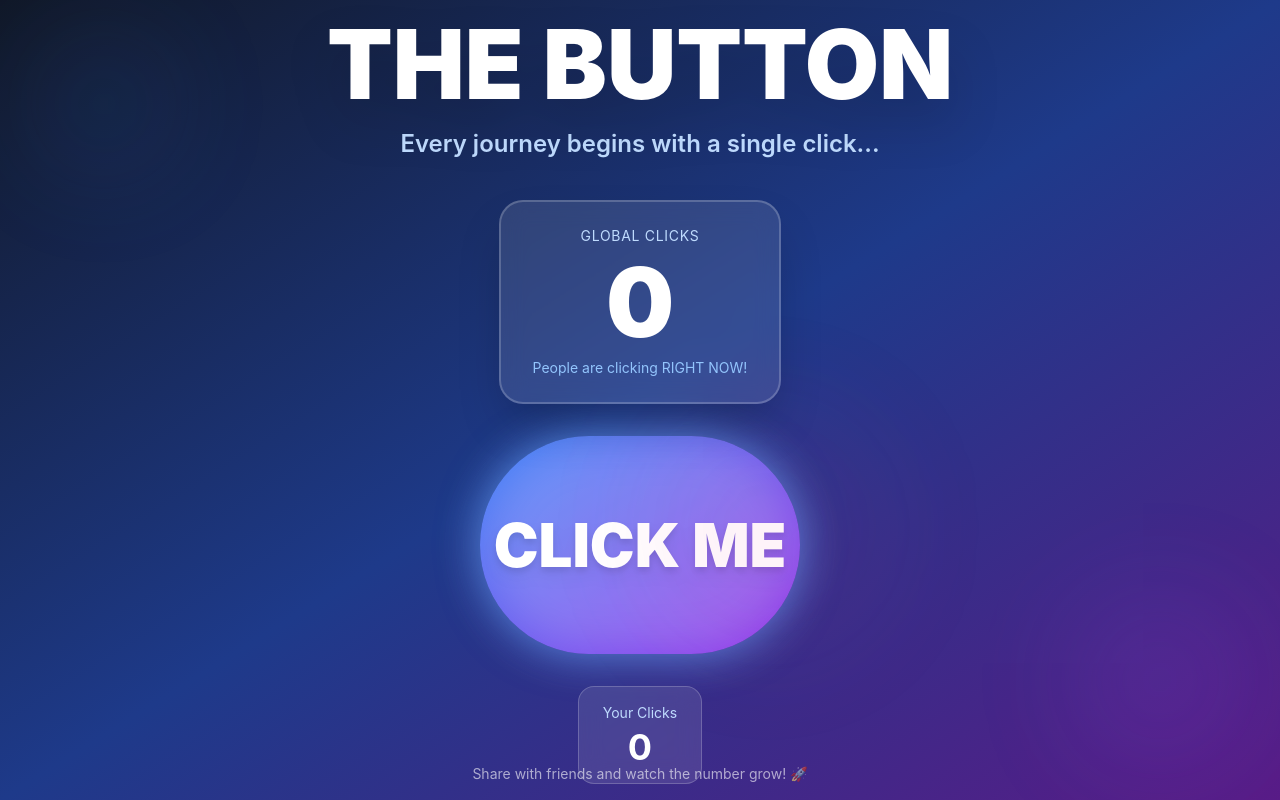
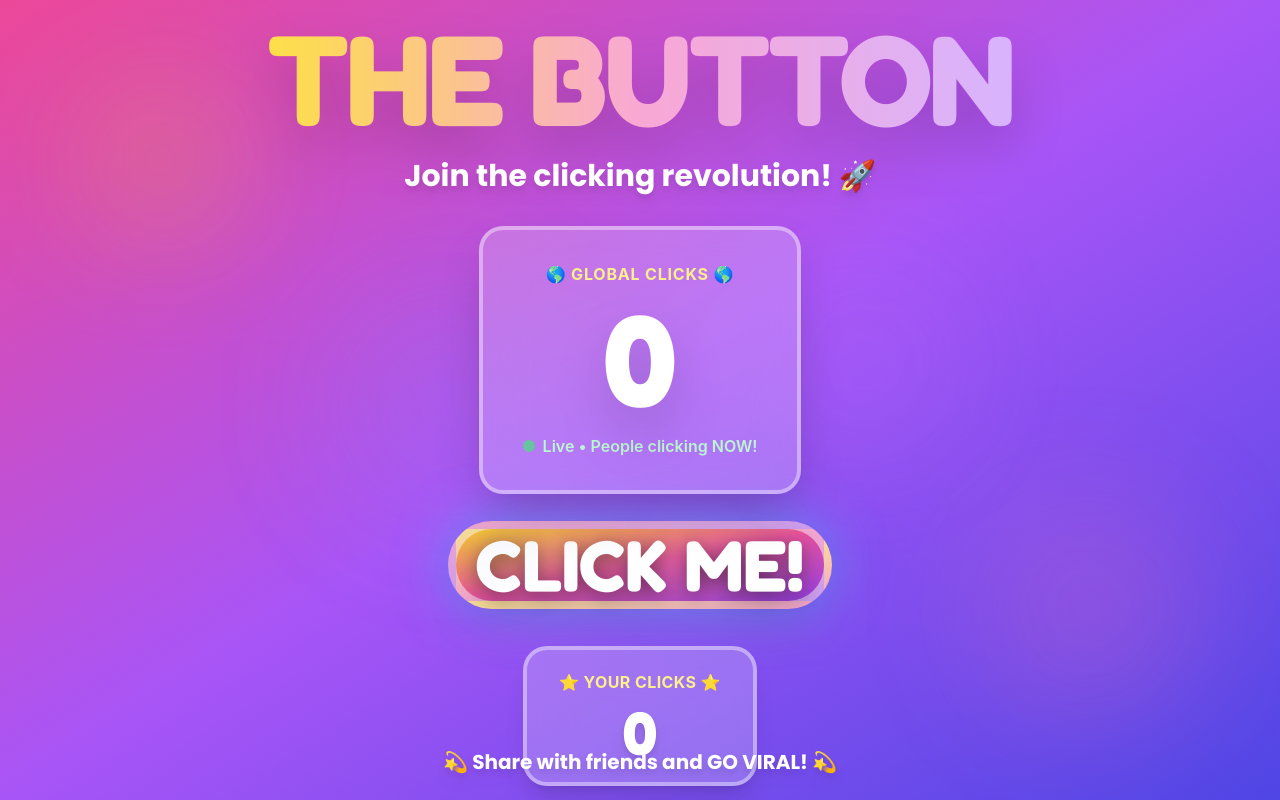
Before and after one commit to tihmeh/the-button, a React (Vite) app: page / in a window 1280 px wide. Built offline with nearby package versions, Linux system fonts and the light colour scheme.

Commit message:
Update App.jsx

```diff
--- a/src/App.jsx
+++ b/src/App.jsx
@@ -66,7 +66,7 @@ const ViralClicker = () => {
   };
 
   const createConfetti = (count) => {
-    const colors = ['#FF6B6B', '#4ECDC4', '#45B7D1', '#FFA07A', '#98D8C8', '#F7DC6F', '#E74C3C', '#3498DB'];
+    const colors = ['#FF6B9D', '#C44569', '#FFA07A', '#FFD93D', '#6BCF7F', '#4ECDC4', '#45B7D1', '#A29BFE', '#FD79A8'];
 
     for (let i = 0; i < count; i++) {
       const confetti = document.createElement('div');
@@ -76,6 +76,7 @@ const ViralClicker = () => {
       confetti.style.animationDelay = Math.random() * 0.3 + 's';
       confetti.style.width = Math.random() * 10 + 5 + 'px';
       confetti.style.height = Math.random() * 10 + 5 + 'px';
+      confetti.style.borderRadius = Math.random() > 0.5 ? '50%' : '0';
       document.body.appendChild(confetti);
 
       setTimeout(() => confetti.remove(), 3000);
@@ -84,19 +85,20 @@ const ViralClicker = () => {
 
   const createClickEffect = (e) => {
     const effect = document.createElement('div');
-    effect.className = 'fixed pointer-events-none text-4xl font-bold z-50';
+    effect.className = 'fixed pointer-events-none text-5xl font-black z-50';
     effect.style.left = e.clientX + 'px';
     effect.style.top = e.clientY + 'px';
     effect.style.transform = 'translate(-50%, -50%)';
     effect.textContent = '+1';
-    effect.style.color = '#60A5FA';
+    effect.style.color = '#FFD93D';
+    effect.style.textShadow = '0 0 20px rgba(255, 217, 61, 0.8)';
     effect.style.animation = 'float-up 1s ease-out forwards';
 
     const style = document.createElement('style');
     style.textContent = `
       @keyframes float-up {
         0% { opacity: 1; transform: translate(-50%, -50%) scale(1); }
-        100% { opacity: 0; transform: translate(-50%, -150%) scale(1.5); }
+        100% { opacity: 0; transform: translate(-50%, -150%) scale(1.8); }
       }
     `;
     document.head.appendChild(style);
@@ -115,70 +117,86 @@ const ViralClicker = () => {
   };
 
   const getMotivationalText = () => {
-    if (totalClicks < 10) return "Every journey begins with a single click...";
-    if (totalClicks < 100) return "You're on fire! Keep going!";
-    if (totalClicks < 1000) return "The world is clicking together!";
-    if (totalClicks < 10000) return "This is getting MASSIVE!";
-    return "LEGENDARY STATUS ACHIEVED!";
+    if (totalClicks < 10) return "Join the clicking revolution! 🚀";
+    if (totalClicks < 100) return "You're unstoppable! Keep clicking! 💪";
+    if (totalClicks < 1000) return "The world is watching! Don't stop! 🌍";
+    if (totalClicks < 10000) return "VIRAL ALERT! This is insane! 🔥";
+    return "INTERNET LEGEND! You're making history! ⚡";
   };
 
   return (
-    <div className="w-full h-screen bg-gradient-to-br from-gray-900 via-blue-900 to-purple-900 flex flex-col items-center justify-center p-4 overflow-hidden relative">
+    <div className="w-full h-screen bg-gradient-to-br from-pink-500 via-purple-500 to-indigo-600 flex flex-col items-center justify-center p-4 overflow-hidden relative">
 
       {milestone && (
-        <div className="fixed top-20 left-1/2 transform -translate-x-1/2 bg-yellow-500 text-black px-8 py-4 rounded-full text-2xl font-bold animate-bounce z-50 shadow-2xl">
+        <div className="fixed top-20 left-1/2 transform -translate-x-1/2 bg-gradient-to-r from-yellow-400 to-orange-500 text-white px-8 py-4 rounded-full text-2xl md:text-3xl font-black animate-bounce z-50 shadow-2xl border-4 border-white">
           🎉 {formatNumber(milestone)} CLICKS! 🎉
         </div>
       )}
 
-      <div className="text-center mb-8 z-10">
-        <h1 className="text-6xl md:text-8xl font-black text-white mb-4 drop-shadow-2xl">
+      <div className="text-center mb-6 z-10">
+        <h1 className="text-7xl md:text-9xl font-black text-transparent bg-clip-text bg-gradient-to-r from-yellow-300 via-pink-300 to-purple-300 mb-4 drop-shadow-2xl" style={{ fontFamily: "'Fredoka', 'Poppins', sans-serif", letterSpacing: '-0.02em' }}>
           THE BUTTON
         </h1>
-        <p className="text-xl md:text-2xl text-blue-200 font-semibold mb-2">
+        <p className="text-xl md:text-3xl text-white font-bold mb-2 drop-shadow-lg" style={{ fontFamily: "'Poppins', sans-serif" }}>
           {getMotivationalText()}
         </p>
       </div>
 
       <div className="mb-8 text-center z-10">
-        <div className="bg-white/10 backdrop-blur-md rounded-3xl px-8 py-6 border-2 border-white/20 shadow-2xl">
-          <p className="text-sm text-blue-200 uppercase tracking-wider mb-2">Global Clicks</p>
-          <p className="text-6xl md:text-8xl font-black text-white">
+        <div className="bg-white/20 backdrop-blur-xl rounded-3xl px-10 py-8 border-4 border-white/40 shadow-2xl">
+          <p className="text-sm md:text-base text-yellow-200 uppercase tracking-wider mb-2 font-bold">🌎 Global Clicks 🌎</p>
+          <p className="text-7xl md:text-9xl font-black text-white drop-shadow-2xl" style={{ fontFamily: "'Fredoka', sans-serif" }}>
             {formatNumber(totalClicks)}
           </p>
-          <p className="text-sm text-blue-300 mt-2">People are clicking RIGHT NOW!</p>
+          <div className="mt-3 flex items-center justify-center gap-2">
+            <div className="w-3 h-3 bg-green-400 rounded-full animate-pulse"></div>
+            <p className="text-sm md:text-base text-green-200 font-semibold">Live • People clicking NOW!</p>
+          </div>
         </div>
       </div>
 
       <button
         onClick={handleClick}
-        className={`relative w-64 h-64 md:w-80 md:h-80 rounded-full bg-gradient-to-br from-blue-500 to-purple-600 hover:from-blue-600 hover:to-purple-700 active:scale-95 transition-all duration-150 shadow-2xl pulse-glow float-animation ${showRipple ? 'ripple-effect' : ''}`}
+        className={`relative w-72 h-72 md:w-96 md:h-96 rounded-full bg-gradient-to-br from-yellow-400 via-pink-500 to-purple-600 hover:from-yellow-300 hover:via-pink-400 hover:to-purple-500 active:scale-90 transition-all duration-200 shadow-2xl border-8 border-white/50 ${showRipple ? 'ripple-effect' : ''}`}
+        style={{
+          boxShadow: '0 0 60px rgba(255, 255, 255, 0.5), 0 0 120px rgba(255, 105, 180, 0.4)',
+          animation: 'pulse-glow 1.5s ease-in-out infinite, float 3s ease-in-out infinite'
+        }}
       >
-        <div className="absolute inset-0 rounded-full bg-white/20 blur-xl"></div>
-        <span className="relative text-5xl md:text-6xl font-black text-white drop-shadow-lg">
-          CLICK ME
+        <div className="absolute inset-0 rounded-full bg-white/30 blur-2xl animate-pulse"></div>
+        <span className="relative text-5xl md:text-7xl font-black text-white drop-shadow-2xl" style={{ fontFamily: "'Fredoka', sans-serif", textShadow: '0 4px 20px rgba(0,0,0,0.5)' }}>
+          CLICK ME!
         </span>
       </button>
 
       <div className="mt-8 text-center z-10">
-        <div className="bg-white/10 backdrop-blur-md rounded-2xl px-6 py-4 border border-white/20">
-          <p className="text-sm text-blue-200 mb-1">Your Clicks</p>
-          <p className="text-4xl font-bold text-white">{clicks.toLocaleString()}</p>
+        <div className="bg-white/20 backdrop-blur-xl rounded-3xl px-8 py-5 border-4 border-white/40 shadow-xl">
+          <p className="text-sm md:text-base text-yellow-200 mb-2 font-bold uppercase tracking-wide">⭐ Your Clicks ⭐</p>
+          <p className="text-5xl md:text-6xl font-black text-white drop-shadow-lg" style={{ fontFamily: "'Fredoka', sans-serif" }}>{clicks.toLocaleString()}</p>
           {clickSpeed > 1 && (
-            <p className="text-xs text-yellow-300 mt-1">🔥 {clickSpeed} clicks/sec!</p>
+            <div className="mt-2 bg-gradient-to-r from-orange-400 to-red-500 text-white px-4 py-1 rounded-full text-sm font-bold inline-block">
+              🔥 {clickSpeed} clicks/sec! 🔥
+            </div>
           )}
         </div>
       </div>
 
-      <div className="absolute bottom-4 text-center z-10 px-4">
-        <p className="text-sm text-white/60">Share with friends and watch the number grow! 🚀</p>
+      <div className="absolute bottom-6 text-center z-10 px-4">
+        <p className="text-lg md:text-xl text-white font-bold drop-shadow-lg" style={{ fontFamily: "'Poppins', sans-serif" }}>
+          💫 Share with friends and GO VIRAL! 💫
+        </p>
       </div>
 
-      <div className="absolute top-0 left-0 w-full h-full pointer-events-none">
-        <div className="absolute top-10 left-10 w-32 h-32 bg-blue-500/20 rounded-full blur-3xl animate-pulse"></div>
-        <div className="absolute bottom-10 right-10 w-40 h-40 bg-purple-500/20 rounded-full blur-3xl animate-pulse"></div>
-        <div className="absolute top-1/2 left-1/2 w-64 h-64 bg-pink-500/10 rounded-full blur-3xl animate-pulse"></div>
+      <div className="absolute top-0 left-0 w-full h-full pointer-events-none overflow-hidden">
+        <div className="absolute top-20 left-20 w-40 h-40 bg-yellow-400/30 rounded-full blur-3xl animate-pulse"></div>
+        <div className="absolute bottom-20 right-20 w-56 h-56 bg-pink-400/30 rounded-full blur-3xl animate-pulse"></div>
+        <div className="absolute top-1/3 right-1/4 w-48 h-48 bg-purple-400/20 rounded-full blur-3xl animate-pulse"></div>
+        <div className="absolute bottom-1/3 left-1/4 w-64 h-64 bg-indigo-400/20 rounded-full blur-3xl animate-pulse"></div>
       </div>
+
+      <style jsx>{`
+        @import url('https://fonts.googleapis.com/css2?family=Fredoka:wght@700&family=Poppins:wght@400;600;700;800;900&display=swap');
+      `}</style>
     </div>
   );
 };
```
